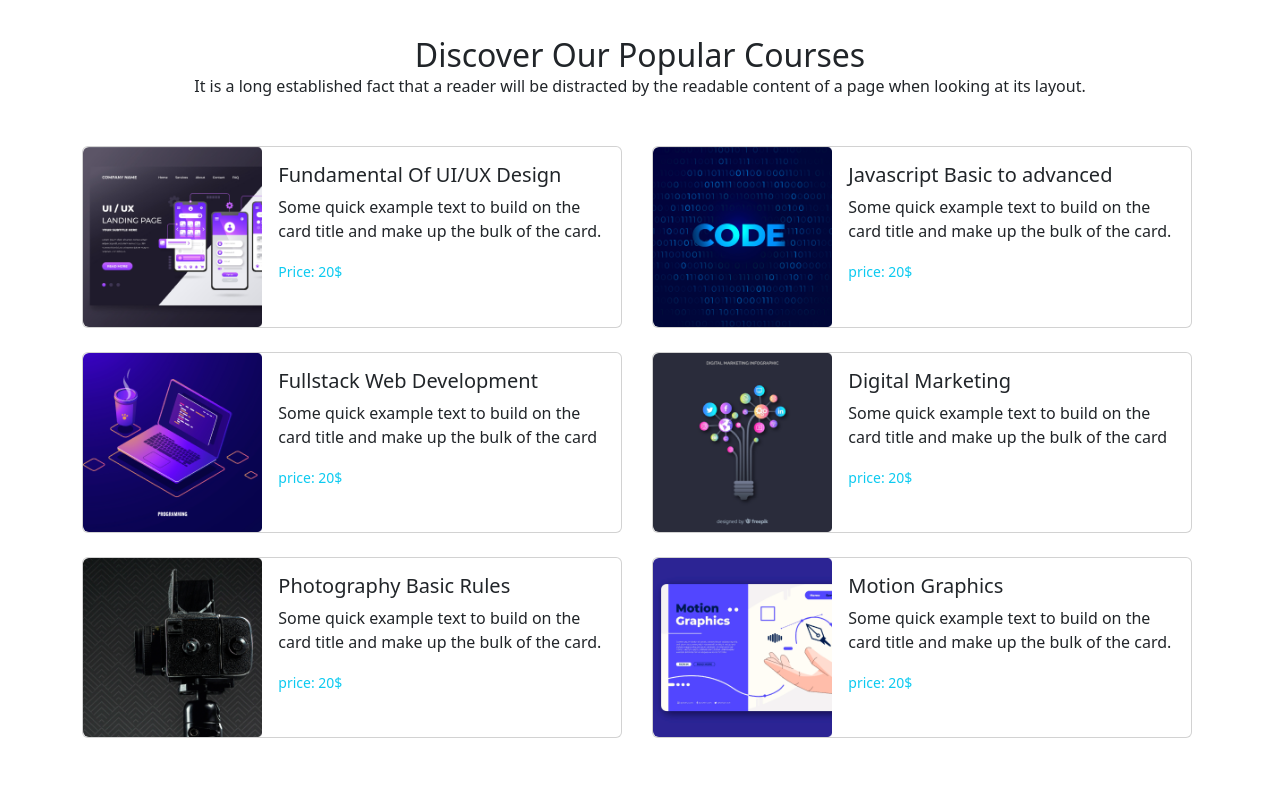
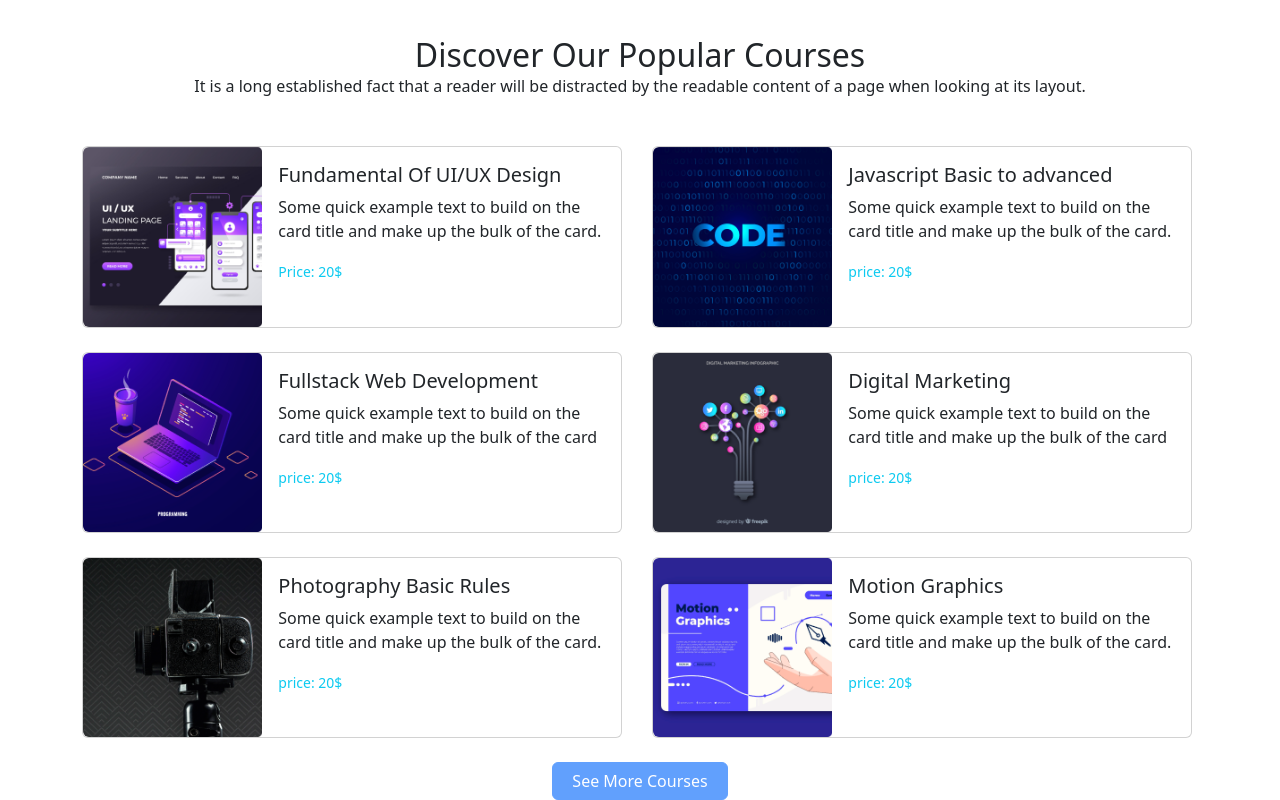
Before and after one commit to mdmasudrana2/My-Third-Assignment, a plain HTML site: page index.html in a window 1280 px wide. Shown: the part 708-1508 px from the top of the page. Before the commit the page ends 1462 px from the top, so only its background shows below. Drawn offline with nearby package versions, Linux system fonts and the light colour scheme.

Commit message:
first commit

```diff
--- a/index.html
+++ b/index.html
@@ -186,13 +186,16 @@
                   <p class="card-text"><small class="text-info">price: 20$</small></p>
                 </div>
               </div>
+
             </div>
           </div>
+        </div>
+        <div class="d-grid gap-2 col-6 mx-auto" style="width: 200px; ;">
+          <button type="button" class="btn btn-primary" disabled>See More Courses</button>
         </div>
       </div>
     </section>
     <!---cource section end -->
-
     </header>
     <script src="https://cdn.jsdelivr.net/npm/bootstrap@5.2.0/dist/js/bootstrap.bundle.min.js" integrity="sha384-A3rJD856KowSb7dwlZdYEkO39Gagi7vIsF0jrRAoQmDKKtQBHUuLZ9AsSv4jD4Xa" crossorigin="anonymous"></script>
 </body>
```
